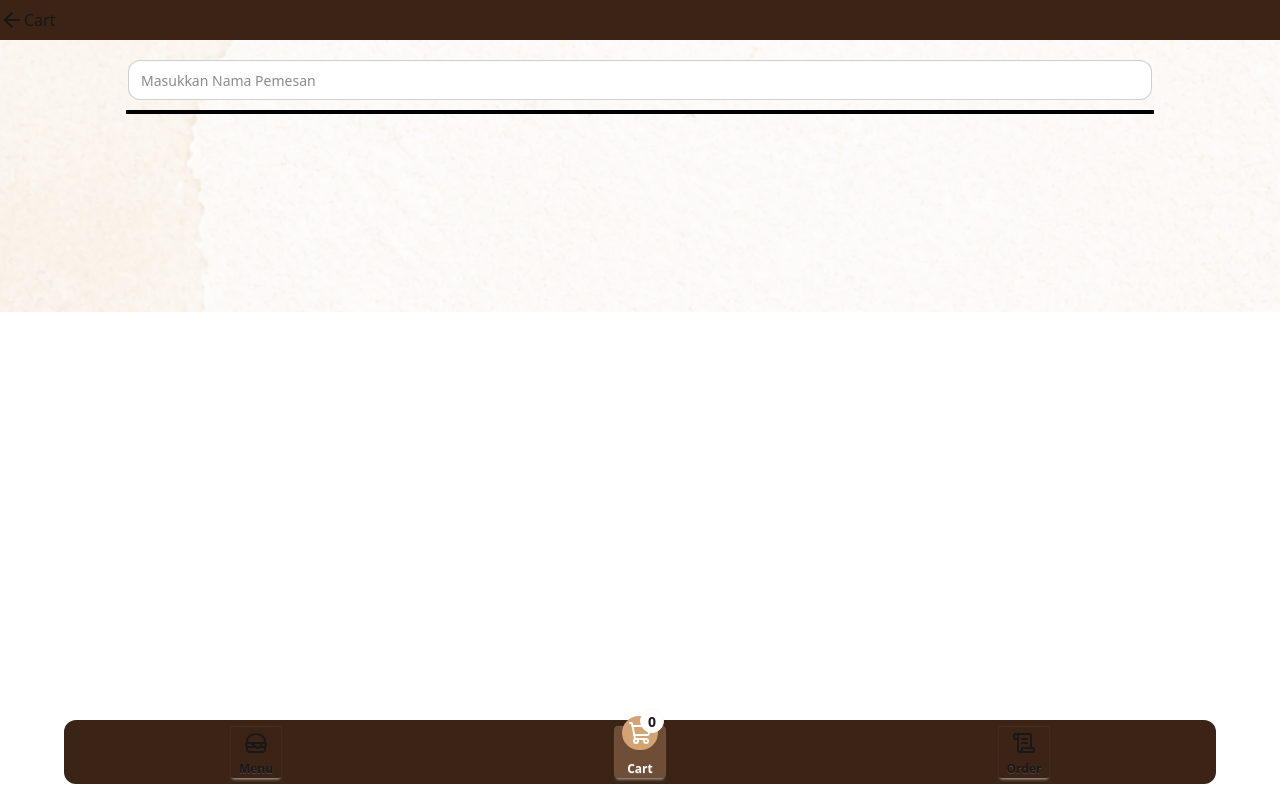
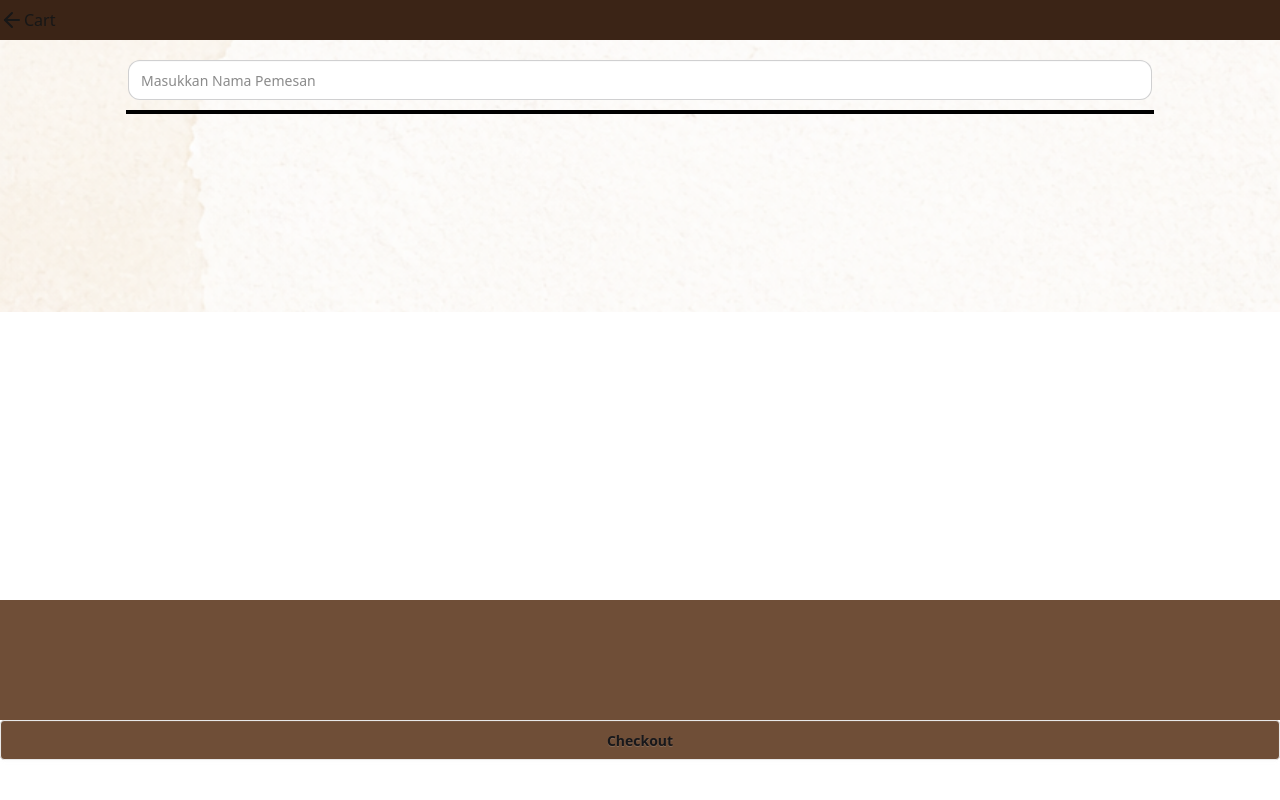
Before and after one commit to Aqsal30/PortoFrontend, a Next.js app: page /Cart in a window 1280 px wide. Built offline with nearby package versions, Linux system fonts and the light colour scheme.

Commit message:
update ui

```diff
--- a/component/navbar.jsx
+++ b/component/navbar.jsx
@@ -21,10 +21,15 @@ const Navbar = () => {
       "translate-y-[-10px] rounded-full bg-tersier"
 
     };
+    const handler = () => {
+      console.log(cart)
+    }
     return(
-      <>
-        <div className="fixed bottom-0 w-full bg-white h-20 flex justify-center rounded-t-xl">
-          <div className="h-16 w-[90%] bg-primer rounded-xl flex items-center justify-around">
+      <div className="fixed bottom-0 w-full bg-white h-20 flex justify-center rounded-t-xl">
+        {path === "/Cart" ?
+        <div className="btn bg-sekunder w-full h-10">Checkout</div>
+        :
+        <div className="h-16 w-[90%] bg-primer rounded-xl flex items-center justify-around">
             <Link href={'/'} className={`btn border-0 flex flex-col justify-center items-center size-13 gap-0 ${Inner("/")}`}>
               <div className={`flex justify-center items-center size-9 ${Logo("/")}`}><Hamburger size={24}/></div>
               <p className="text-[12px]">Menu</p>
@@ -44,10 +49,12 @@ const Navbar = () => {
               <div className={`flex justify-center items-center size-9 ${Logo("/Order")}`}><ScrollText size={24}/></div>
               <p className="text-[12px]">Order</p>
             </Link>
+          </div>
 
-          </div>
-        </div>
-      </>
+
+        }
+
+      </div>
     )
 }
 
--- a/src/app/Cart/page.js
+++ b/src/app/Cart/page.js
@@ -13,6 +13,7 @@ const Keranjang = () => {
   const removeFromCart = useCartStore(
     (state) => state.removeFromCart
   );
+
   const handler = async() => {
     if (!nama){
       setAlert(true)
@@ -28,14 +29,14 @@ const Keranjang = () => {
       });
     }
     };
-  console.log(cart)
+
   return (
     <div className="bg-[url('/bg.png')] bg-cover bg-center w-full h-full flex flex-col items-center">
-      <div className="w-full sticky top-0 h-10 bg-primer flex items-center">
+      <div className="w-full sticky top-0 h-10 bg-primer z-10 flex items-center">
         <button><ArrowLeft /></button>
         <p>Cart</p>
       </div>
-      <input type="text" placeholder="Masukkan Nama Pemesan" className="input mt-5 mb-3 w-[80%] rounded-xl" value={nama} onChange={(e)=>setNama(e.target.value)} />
+      <input type="text" placeholder="Masukkan Nama Pemesan" className="input mt-5 mb-3 w-[80%] rounded-xl" onChange={(e)=>setNama(e.target.value)} />
       <div className="w-[80%] text-base-100 ring-2 ring-black shadow-xl/40 border-black rounded-xl mb-50">
         {cart.map((item) => (
           <div key={item.id}>
@@ -63,15 +64,8 @@ const Keranjang = () => {
           </div>
         ))}
       </div>
-      {cart.length != 0 ?
-      <div className="toast bottom-15 toast-center w-full">
-        <button className="btn w-full" onClick={handler}> checkout </button>
-      </div>
-      :
-      <div className="toast toast-center w-full">
-        <button className="btn w-full bg-base-100" disabled onClick={handler}> checkout </button>
-      </div>
-      }
+      <div className="bg-sekunder w-full h-30 fixed bottom-20"></div>
+
       {alert &&
       <div className="toast toast-start toast-middle">
         <div className="alert alert-info">
```
